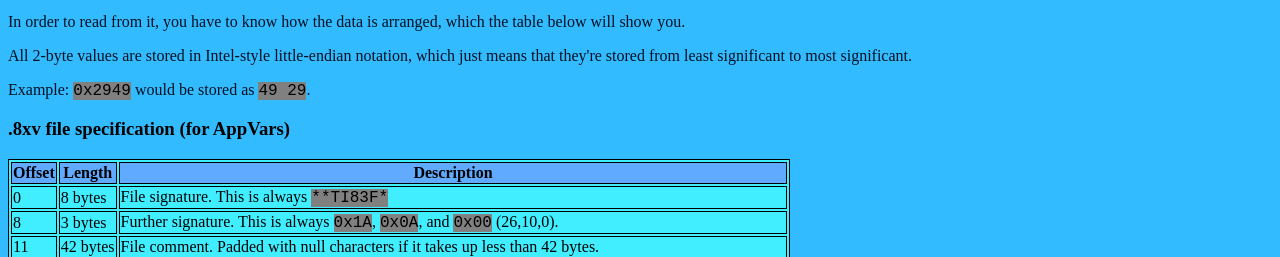
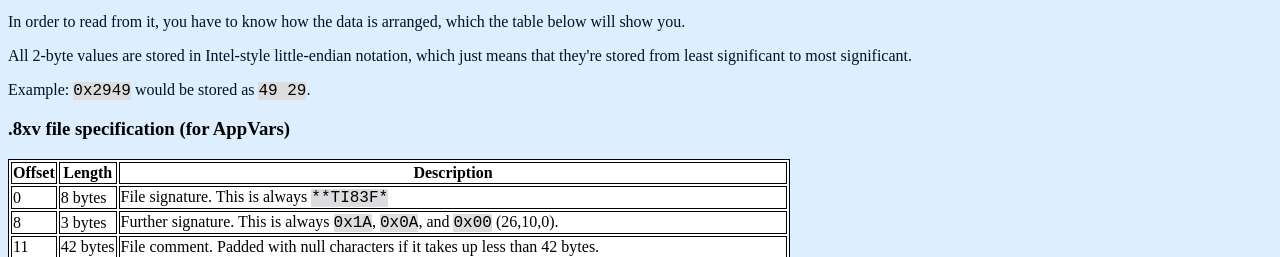
Before and after one commit to Zexxerd/zexxerd.github.io, a plain HTML site: page projects/appvar.html in a window 1280 px wide. Shown: the part 510-767 px from the top of the page. Drawn offline with Linux system fonts and the light colour scheme.

Commit message:
Update main.css

```diff
--- a/css/main.css
+++ b/css/main.css
@@ -2,10 +2,9 @@
   font-family:Futura;
 }
 body {
-background-color: #3bf;
+background-color: #DEF;
 }
 h1 {
-  /*color:lightblue;*/
   color: #001;
 }
 p {
@@ -14,12 +13,10 @@ p {
 table, th, td {
   border: black 1px solid;
 }
-table {
-  background-color: #40EEFF;
+table, th {
+  background-color: #FFF;
 }
-th {
-  background-color: #60AAFF;
-}
+
 rt {
   font-family: "Arial";
   color: black;
@@ -29,7 +26,8 @@ rt {
 }
 .code {
   font-family: "Courier New";
-  background-color: gray;
+  background-color: #DDDDE0;
+  border-radius: 1px;
   color: black;
 }
 .joke {
```
